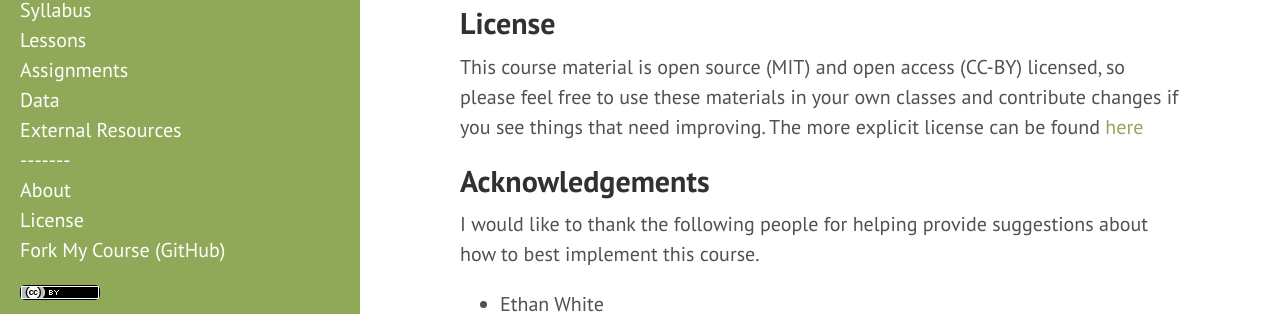
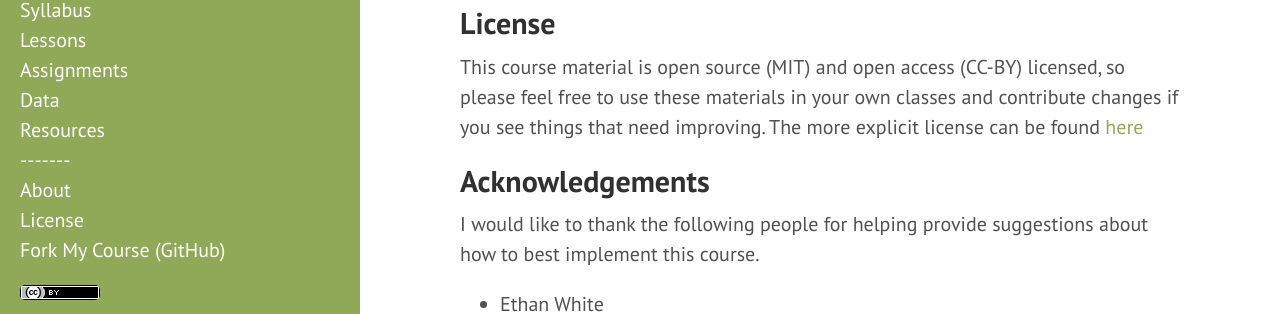
Before and after one commit to dmcglinn/quant_methods, a Jekyll site: the page built from index.md, in a window 1280 px wide. Shown: the part 416-730 px from the top of the page. Built offline with Jekyll 4.4.1, drawn with Linux system fonts in a browser that asks for light colours; Markdown is read by kramdown in place of the engine named in the settings.

Commit message:
Change External Resources link to Resources.

```diff
--- a/_includes/sidebar.html
+++ b/_includes/sidebar.html
@@ -15,7 +15,7 @@
       <a class="sidebar-nav-item{% if page.url == '/quant_methods/lessons/' %} active{% endif %}" href="/quant_methods/lessons">Lessons</a>
       <a class="sidebar-nav-item{% if page.url == '/quant_methods/assignments/' %} active{% endif %}" href="/quant_methods/assignments">Assignments</a>
       <a class="sidebar-nav-item{% if page.url == '/quant_methods/data/' %} active{% endif %}" href="/quant_methods/data">Data</a>
-      <a class="sidebar-nav-item{% if page.url == '/quant_methods/resources/' %} active{% endif %}" href="/quant_methods/resources">External Resources</a>
+      <a class="sidebar-nav-item{% if page.url == '/quant_methods/resources/' %} active{% endif %}" href="/quant_methods/resources">Resources</a>
       <a class="sidebar-nav-item">-------</a>
       <a class="sidebar-nav-item{% if page.url == '/quant_methods/about/' %} active{% endif %}" href="/quant_methods/about">About</a>
       <a class="sidebar-nav-item{% if page.url == '/quant_methods/LICENSE/' %} active{% endif %}" href="/quant_methods/LICENSE">License</a>
```
